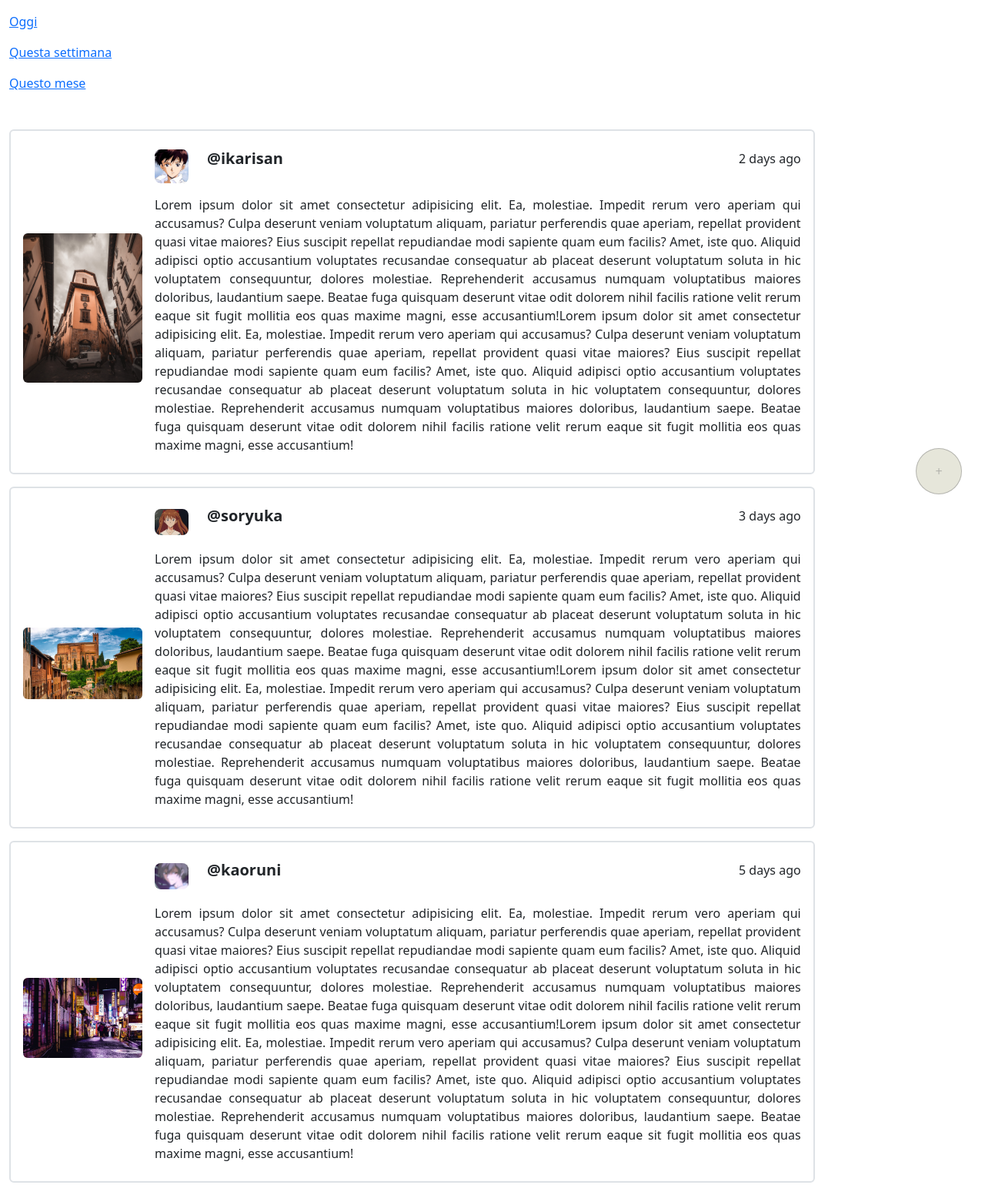
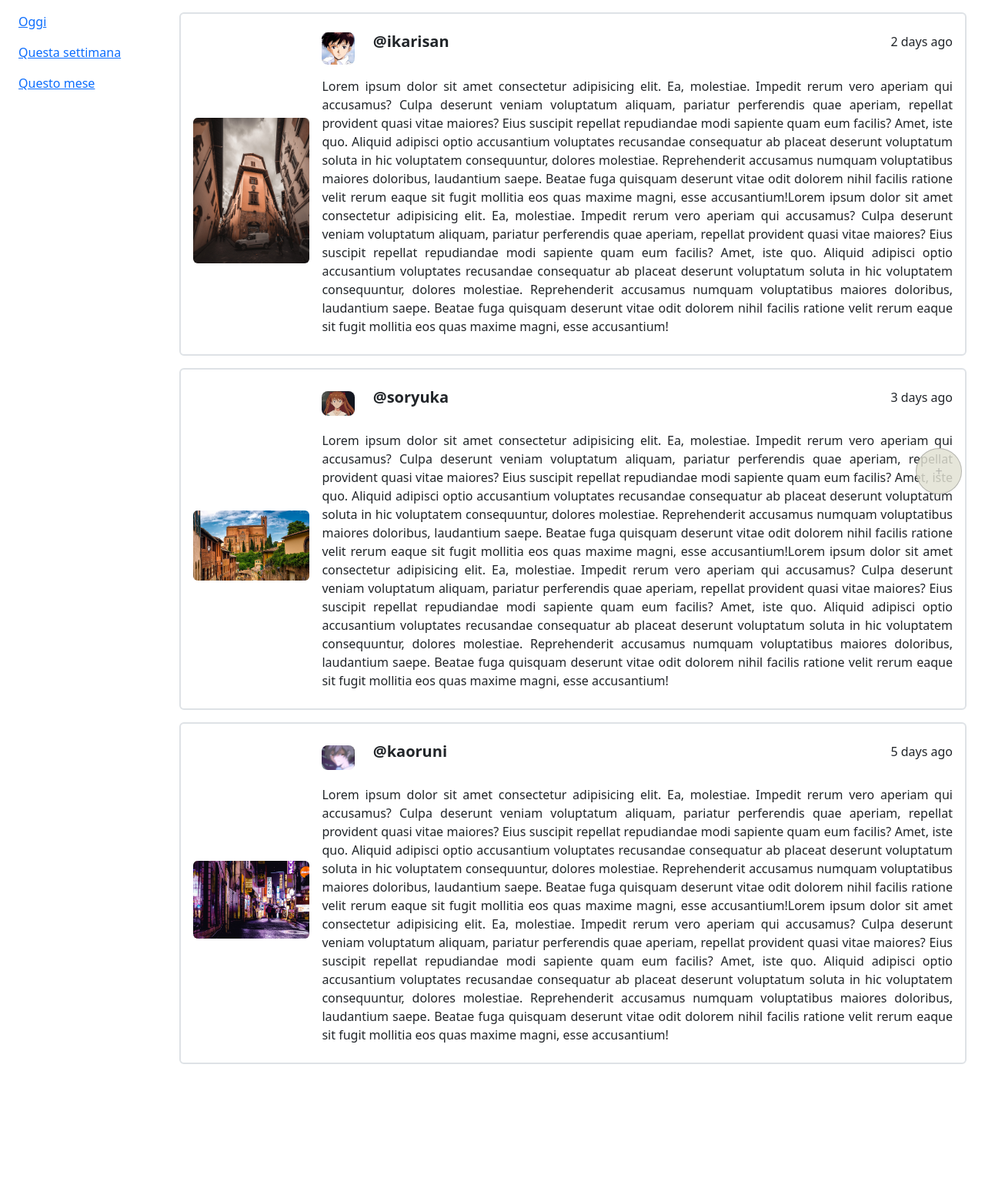
Before and after one commit to nMaax/iaw-workspace, a Flask app: page / in a window 1280 px wide. Shown: the part 128-1680 px from the top of the page at 77% size. After the commit the page ends 1510 px from the top, so only its background shows below. Run offline with Flask 2, Linux system fonts and the light colour scheme.

Commit message:
Re-added aside bar

```diff
--- a/templates/index.html
+++ b/templates/index.html
@@ -2,8 +2,10 @@
 {% block title%}Homepage{% endblock %}
 {% block content %}
 
+<!-- ASIDE + ARTICLES -->
+<div class="row m-auto">
+
     <!-- ASIDE BAR -->
-<!-- To nest a new grid into a specifc cell (col) of another grid add a new .row -->
     <!-- https://getbootstrap.com/docs/5.2/layout/grid/#nesting -->
     <aside class="col-12 col-lg-2">
         <div class="py-3 row">
```
Lines whose indentation alone changed are shown as unchanged.
